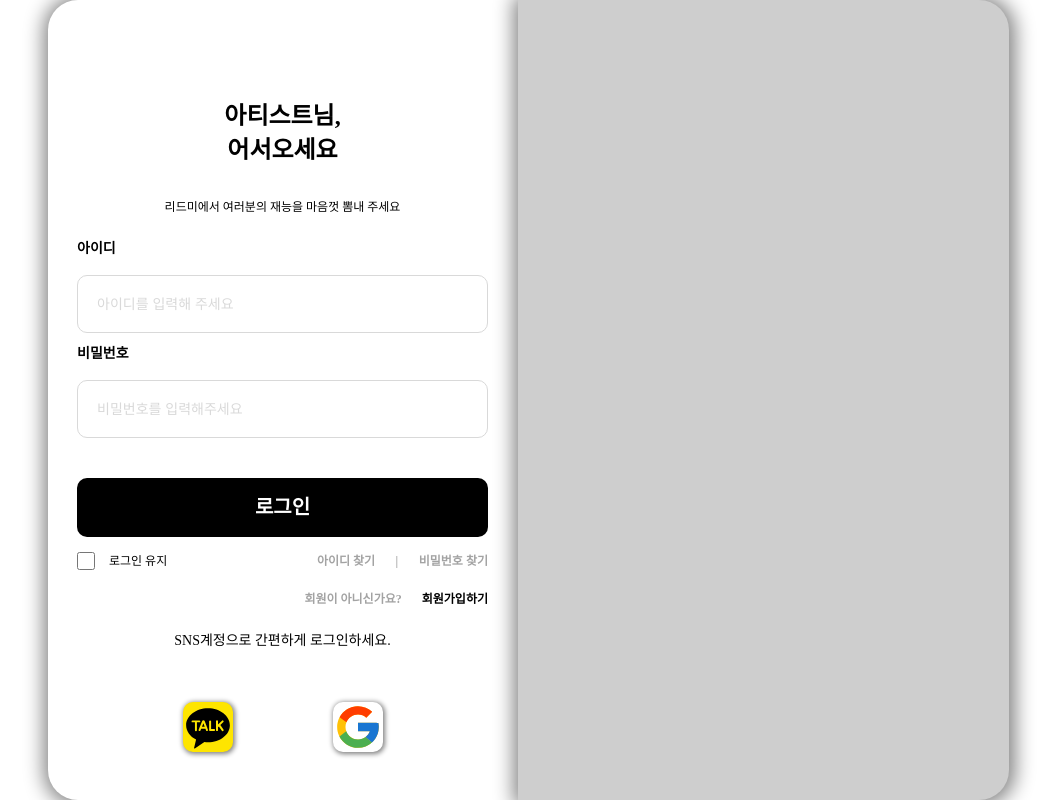
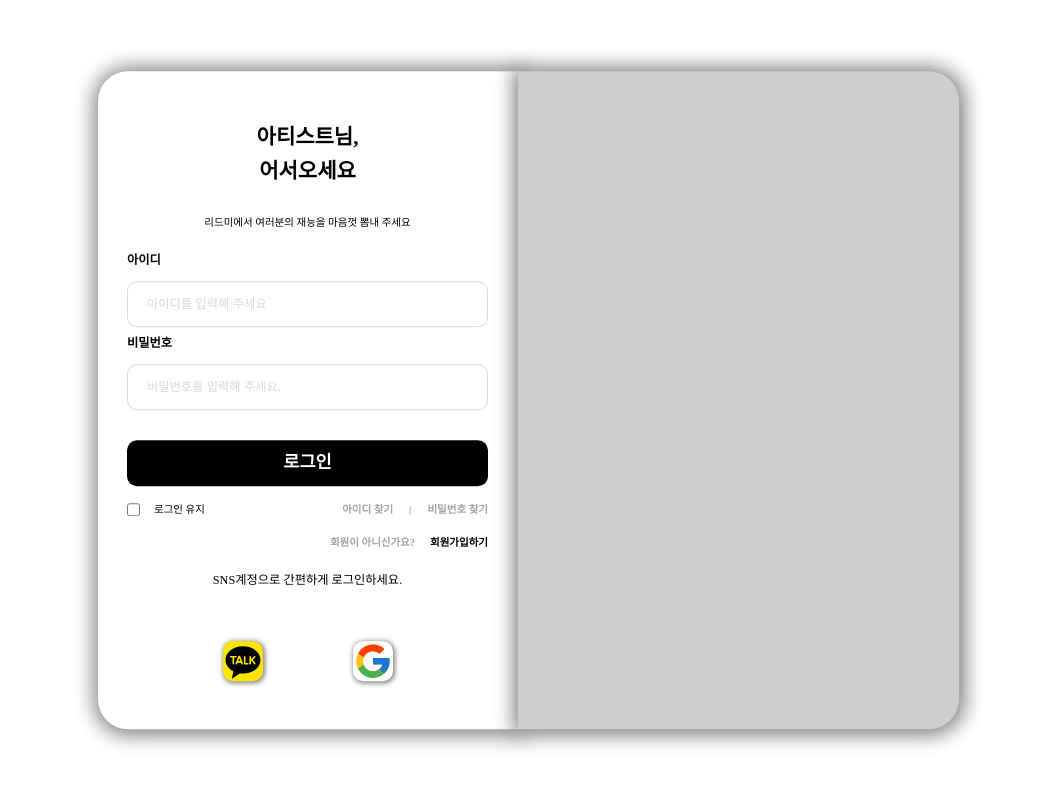
Before and after one commit to LegendOfTeam2/Front-end, a React (Create React App) app: page /signin in a window 1280 px wide. Shown: the whole page, without its empty margins (112-1170 px from the left). Built offline with nearby package versions, Linux system fonts and the light colour scheme; no server answers.

Commit message:
Design) signin 페이지 미디어 쿼리 적용
max-width: 1920px으로 적용

이슈 없음

```diff
--- a/package.json
+++ b/package.json
@@ -19,6 +19,7 @@
     "react-icons": "^4.4.0",
     "react-modal": "^3.15.1",
     "react-password-strength-bar": "^0.4.1",
+    "react-responsive": "^9.0.0-beta.10",
     "react-router-dom": "^6.3.0",
     "react-scripts": "5.0.1",
     "react-slick": "^0.29.0",
--- a/src/assets/styles/GlobalStyle.js
+++ b/src/assets/styles/GlobalStyle.js
@@ -10,7 +10,10 @@ const GlobalStyle = createGlobalStyle`
   html {
     width: 100vw;
     height: 100vh;
-    font-size: 100%;
+    font-size: 16px;
+    @media ${(props) => props.theme.device.desktopL} {
+      font-size: 14px;
+    }
   }
 `;
 
--- a/src/assets/styles/pages/SignIn.styled.js
+++ b/src/assets/styles/pages/SignIn.styled.js
@@ -1,4 +1,4 @@
-import styled from "styled-components";
+import styled from 'styled-components';
 
 export const SignInContainer = styled.div`
   position: absolute;
@@ -16,12 +16,18 @@ export const SignInBox = styled.div`
   width: 961px;
   height: auto;
   display: flex;
+  @media ${(props) => props.theme.device.desktopL} {
+    width: 861px;
+  }
 `;
 export const SignInBoxMain = styled.div`
   width: 470px;
   height: auto;
   border-radius: 30px 0 0 30px;
   box-shadow: 1px 1px 20px 5px grey;
+  @media ${(props) => props.theme.device.desktopL} {
+    width: 420px;
+  }
 `;
 export const SignInBoxIntroContainer = styled.div`
   width: 100%;
@@ -31,6 +37,10 @@ export const SignInBoxIntroContainer = styled.div`
   flex-direction: column;
   gap: 31px;
   margin-top: 99px;
+  @media ${(props) => props.theme.device.desktopL} {
+    gap: 26px;
+    margin-top: 49px;
+  }
 `;
 export const SignInBoxIntroTop = styled.span`
   width: 100%;
@@ -59,6 +69,10 @@ export const SignInBoxInputContainer = styled.div`
   align-items: center;
   gap: 11px;
   margin-top: 23px;
+  @media ${(props) => props.theme.device.desktopL} {
+    gap: 6px;
+    margin-top: 18px;
+  }
 `;
 export const SignInBoxInputGroup = styled.div`
   width: 411px;
@@ -66,6 +80,10 @@ export const SignInBoxInputGroup = styled.div`
   display: flex;
   flex-direction: column;
   gap: 16px;
+  @media ${(props) => props.theme.device.desktopL} {
+    width: 361px;
+    gap: 11px;
+  }
 `;
 export const SignInBoxInputGroupTitle = styled.span`
   width: 100%;
@@ -104,10 +122,16 @@ export const SignInBoxButtonContainer = styled.div`
   display: flex;
   justify-content: center;
   margin-top: 40px;
+  @media ${(props) => props.theme.device.desktopL} {
+    margin-top: 30px;
+  }
 `;
 export const SignInBoxButtonBox = styled.div`
   width: 411px;
   height: auto;
+  @media ${(props) => props.theme.device.desktopL} {
+    width: 361px;
+  }
 `;
 export const SignInBoxDetailContainer = styled.div`
   width: 100%;
@@ -121,6 +145,9 @@ export const SignInBoxDetailBox = styled.div`
   height: auto;
   display: flex;
   justify-content: space-between;
+  @media ${(props) => props.theme.device.desktopL} {
+    width: 361px;
+  }
 `;
 export const SignInBoxDetailAutoSignIn = styled.div`
   display: flex;
@@ -138,7 +165,10 @@ export const SignInBoxDetailFind = styled.span`
   align-items: center;
   width: auto;
   height: auto;
-  gap: 20.5px;
+  gap: 21px;
+  @media ${(props) => props.theme.device.desktopL} {
+    gap: 16px;
+  }
 `;
 export const SignInBoxDetailFindText = styled.span`
   font-size: ${(props) => props.theme.fontSizes.xs};
@@ -146,7 +176,7 @@ export const SignInBoxDetailFindText = styled.span`
   color: #a3a3a3;
   font-weight: ${(props) => props.theme.fontWeight.Bold};
   &:hover {
-    cursor: ${(props) => (props.cursor ? props.cursor : "none")};
+    cursor: ${(props) => (props.cursor ? props.cursor : 'none')};
   }
 `;
 export const SignInBoxSignUpContainer = styled.div`
@@ -155,12 +185,18 @@ export const SignInBoxSignUpContainer = styled.div`
   display: flex;
   justify-content: center;
   margin-top: 20px;
+  @media ${(props) => props.theme.device.desktopL} {
+    margin-top: 15px;
+  }
 `;
 export const SignInBoxSignUpBox = styled.div`
   width: 411px;
   height: auto;
   display: flex;
   justify-content: flex-end;
+  @media ${(props) => props.theme.device.desktopL} {
+    width: 361px;
+  }
 `;
 export const SignInBoxSignUpQuestion = styled.div`
   width: auto;
@@ -168,11 +204,14 @@ export const SignInBoxSignUpQuestion = styled.div`
   display: flex;
   justify-content: center;
   gap: 20px;
+  @media ${(props) => props.theme.device.desktopL} {
+    gap: 15px;
+  }
 `;
 export const SignInBoxSignUpQuestionText = styled.span`
   font-size: ${(props) => props.theme.fontSizes.xs};
   font-weight: ${(props) => props.theme.fontWeight.Bold};
-  color: ${(props) => (props.color ? props.color : "#a3a3a3")};
+  color: ${(props) => (props.color ? props.color : '#a3a3a3')};
   line-height: ${(props) => props.theme.lineHeight.xxs};
   cursor: pointer;
 `;
@@ -183,6 +222,9 @@ export const SignInBoxSocialContainer = styled.div`
   flex-direction: column;
   align-items: center;
   margin: 23px 0 28px 0;
+  @media ${(props) => props.theme.device.desktopL} {
+    margin: 18px 0 23px 0;
+  }
 `;
 export const SignInBoxSocialBox = styled.div`
   width: 411px;
@@ -191,6 +233,10 @@ export const SignInBoxSocialBox = styled.div`
   flex-direction: column;
   align-items: center;
   gap: 34px;
+  @media ${(props) => props.theme.device.desktopL} {
+    width: 361px;
+    gap: 29px;
+  }
 `;
 export const SignInBoxSocialBoxTitle = styled.span`
   width: 100%;
@@ -224,6 +270,17 @@ export const SignInBoxSocialBoxSocialGroup = styled.div`
       cursor: pointer;
     }
   }
+  @media ${(props) => props.theme.device.desktopL} {
+    gap: 90px;
+    .icon-kakao {
+      width: 40px;
+      height: 40px;
+    }
+    .icon-google {
+      width: 40px;
+      height: 40px;
+    }
+  }
 `;
 export const SignInBoxSocialBoxSocialIcon = styled.div`
   width: auto;
@@ -235,4 +292,7 @@ export const SignInBoxCover = styled.div`
   background-color: #cecece;
   border-radius: 0 30px 30px 0;
   box-shadow: 1px 1px 20px 5px grey;
+  @media ${(props) => props.theme.device.desktopL} {
+    width: 441px;
+  }
 `;
--- a/src/pages/SignIn.js
+++ b/src/pages/SignIn.js
@@ -9,6 +9,7 @@ import { GrClose } from 'react-icons/gr';
 import { FcGoogle } from 'react-icons/fc';
 import { RiKakaoTalkFill } from 'react-icons/ri';
 import { useNavigate } from 'react-router-dom';
+import { useMediaQuery } from 'react-responsive';
 
 // Element
 import Button from '../elements/Button';
@@ -65,6 +66,9 @@ const SignIn = () => {
 
   const signInMember = useMemberStore((state) => state.signInMember);
   const navigate = useNavigate();
+  const isSmallScreen = useMediaQuery({
+    query: '(max-width: 1920px)',
+  });
 
   useEffect(() => {
     if (email !== '') emailIconRef.current.style.display = 'block';
@@ -138,6 +142,26 @@ const SignIn = () => {
                   >
                     <GrClose className='icon-cancel'></GrClose>
                   </SignUpDataInputGroupIcon>
+                  {isSmallScreen ? (
+                    <Input
+                      _type={'text'}
+                      _placeholder={'아이디를 입력해 주세요'}
+                      _value={email}
+                      _onChange={(event) => setEmail(event.target.value)}
+                      _autoComplete={'username'}
+                      _style={{
+                        height: 'auto',
+                        ft_size: '14',
+                        pd_top: '15px',
+                        pd_bottom: '15px',
+                        pd_left: '19px',
+                        pd_right: '40px',
+                        bd_radius: '10px',
+                        bd_px: '1px',
+                        bd_color: '#d9d9d9',
+                      }}
+                    />
+                  ) : (
                     <Input
                       _type={'text'}
                       _placeholder={'아이디를 입력해 주세요'}
@@ -156,6 +180,7 @@ const SignIn = () => {
                         bd_color: '#d9d9d9',
                       }}
                     />
+                  )}
                 </SignInboxInputGroupData>
               </SignInBoxInputGroup>
               <SignInBoxInputGroup>
@@ -167,12 +192,30 @@ const SignIn = () => {
                   >
                     <GrClose className='icon-cancel'></GrClose>
                   </SignUpDataInputGroupIcon>
+                  {isSmallScreen ? (
                     <Input
                       _type={'password'}
-                    _placeholder={'비밀번호를 입력해주세요'}
+                      _placeholder={'비밀번호를 입력해 주세요.'}
                       _value={password}
                       _onChange={(event) => setPassword(event.target.value)}
-                    _autoComplete={'current-password'}
+                      _style={{
+                        height: 'auto',
+                        ft_size: '14',
+                        pd_top: '15px',
+                        pd_bottom: '15px',
+                        pd_left: '19px',
+                        pd_right: '40px',
+                        bd_radius: '10px',
+                        bd_px: '1px',
+                        bd_color: '#d9d9d9',
+                      }}
+                    />
+                  ) : (
+                    <Input
+                      _type={'password'}
+                      _placeholder={'비밀번호를 입력해 주세요.'}
+                      _value={password}
+                      _onChange={(event) => setPassword(event.target.value)}
                       _style={{
                         height: 'auto',
                         ft_size: '14',
@@ -185,11 +228,30 @@ const SignIn = () => {
                         bd_color: '#d9d9d9',
                       }}
                     />
+                  )}
                 </SignInboxInputGroupData>
               </SignInBoxInputGroup>
             </SignInBoxInputContainer>
             <SignInBoxButtonContainer>
               <SignInBoxButtonBox>
+                {isSmallScreen ? (
+                  <Button
+                    _type={'submit'}
+                    _text={'로그인'}
+                    _style={{
+                      color: 'white',
+                      bg_color: 'black',
+                      width: '100%',
+                      height: 'auto',
+                      pd_top: '10px',
+                      pd_bottom: '11px',
+                      ft_size: '20',
+                      line_height: '28',
+                      ft_weight: '800',
+                      bd_radius: '10px',
+                    }}
+                  />
+                ) : (
                   <Button
                     _type={'submit'}
                     _text={'로그인'}
@@ -206,12 +268,25 @@ const SignIn = () => {
                       bd_radius: '10px',
                     }}
                   />
+                )}
               </SignInBoxButtonBox>
             </SignInBoxButtonContainer>
           </SignInBoxForm>
           <SignInBoxDetailContainer>
             <SignInBoxDetailBox>
               <SignInBoxDetailAutoSignIn>
+                {isSmallScreen ? (
+                  <Input
+                    _type={'checkbox'}
+                    _style={{
+                      width: '13px',
+                      height: '13px',
+                      bd_px: '1px',
+                      bd_radius: '3px',
+                      bd_color: '#d9d9d9',
+                    }}
+                  />
+                ) : (
                   <Input
                     _type={'checkbox'}
                     _style={{
@@ -222,6 +297,7 @@ const SignIn = () => {
                       bd_color: '#d9d9d9',
                     }}
                   />
+                )}
                 <SignInBoxDetailAutoSignInText>
                   로그인 유지
                 </SignInBoxDetailAutoSignInText>
--- a/src/shared/theme.js
+++ b/src/shared/theme.js
@@ -66,7 +66,6 @@ const theme = {
   interval,
   verticalInterval,
   fontWeight,
-
 };
 
 export default theme;
```
Also changed, not shown: 2 other files (tests, documents, lock files or other folders). Lines whose indentation alone changed are shown as unchanged.
